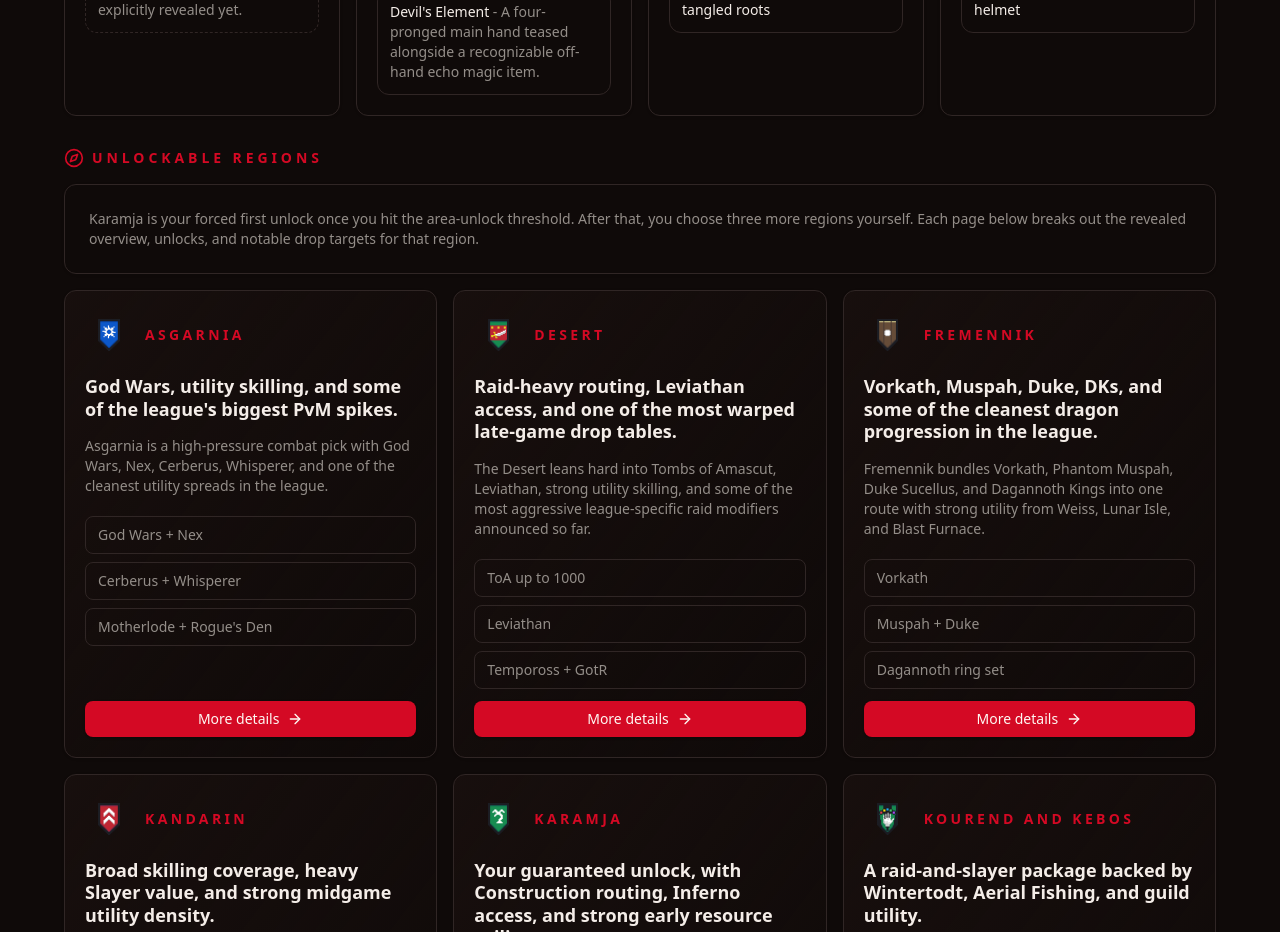
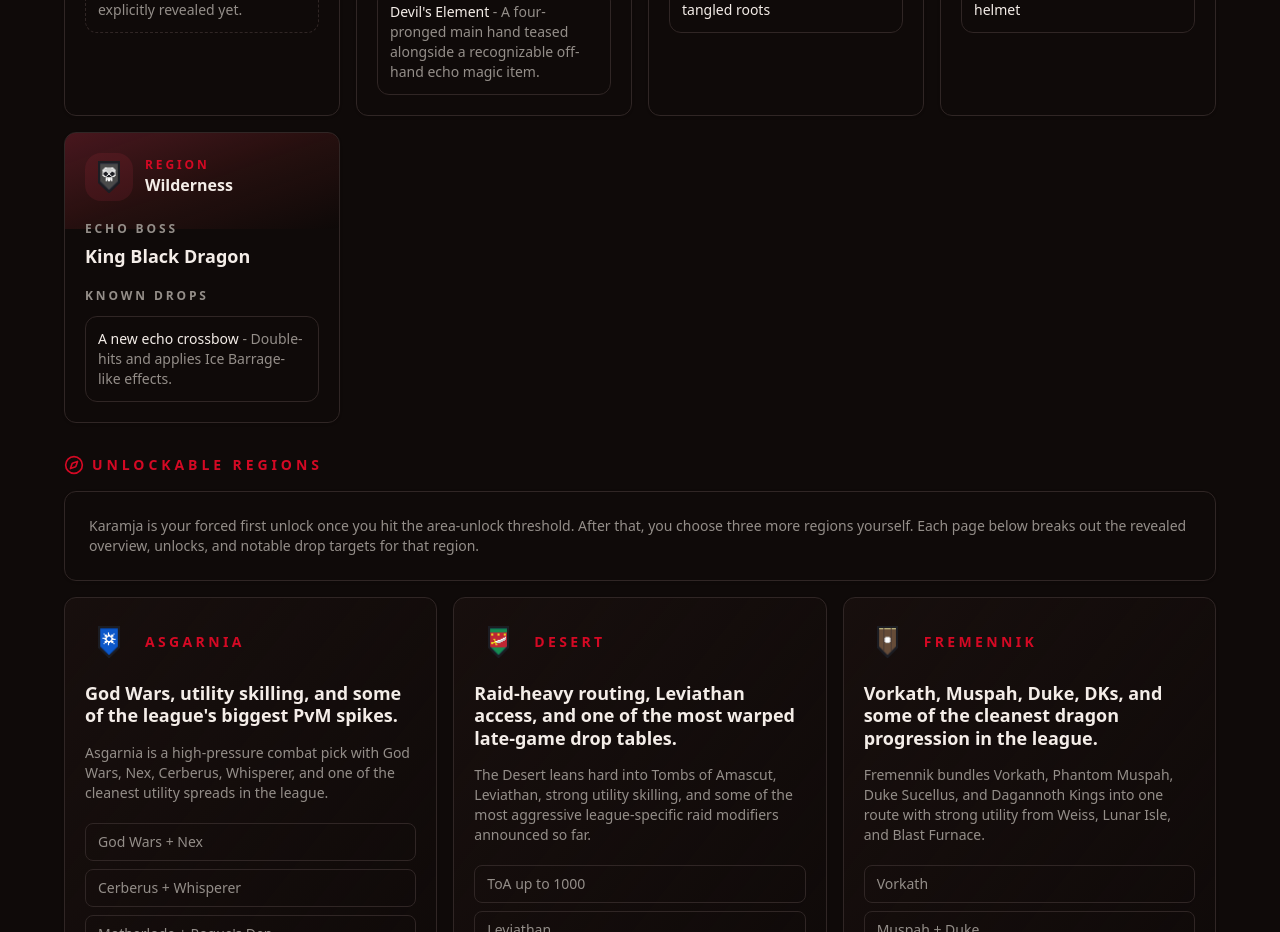
Before and after one commit to DatBear/Demonic-Pacts, a React (Vite) app: page /info in a window 1280 px wide. Shown: the part 4940-5872 px from the top of the page. Built offline with nearby package versions, Linux system fonts and the light colour scheme.

Commit message:
3/31 echo boss added

```diff
--- a/src/data/league-data.ts
+++ b/src/data/league-data.ts
@@ -9,7 +9,7 @@ export interface LeagueSectionGroup {
 }
 
 export interface EchoBossReveal {
-  regionSlug: "varlamore" | "kandarin" | "kourend-kebos" | "fremennik";
+  regionSlug: "varlamore" | "kandarin" | "kourend-kebos" | "fremennik" | "wilderness";
   regionName: string;
   bossName: string;
   bossWikiUrl: string;
@@ -225,6 +225,18 @@ export const echoBossReveals: EchoBossReveal[] = [
     knownDrops: [
       {
         name: "A new best-in-slot Viking helmet",
+      },
+    ],
+  },
+  {
+    regionSlug: "wilderness",
+    regionName: "Wilderness",
+    bossName: "King Black Dragon",
+    bossWikiUrl: "https://oldschool.runescape.wiki/w/King_Black_Dragon_(Echo)",
+    knownDrops: [
+      {
+        name: "A new echo crossbow",
+        description: "Double-hits and applies Ice Barrage-like effects.",
       },
     ],
   },
--- a/src/pages/Info.tsx
+++ b/src/pages/Info.tsx
@@ -59,6 +59,10 @@ export default function Info() {
     fremennik: {
       glowClassName: "from-slate-200/25 via-sky-200/10 to-transparent",
       sigilClassName: "bg-slate-200/10 text-slate-100",
+    },
+    wilderness: {
+      glowClassName: "from-rose-500/25 via-red-500/10 to-transparent",
+      sigilClassName: "bg-rose-500/10 text-rose-100",
     },
   } as const;
 
```
